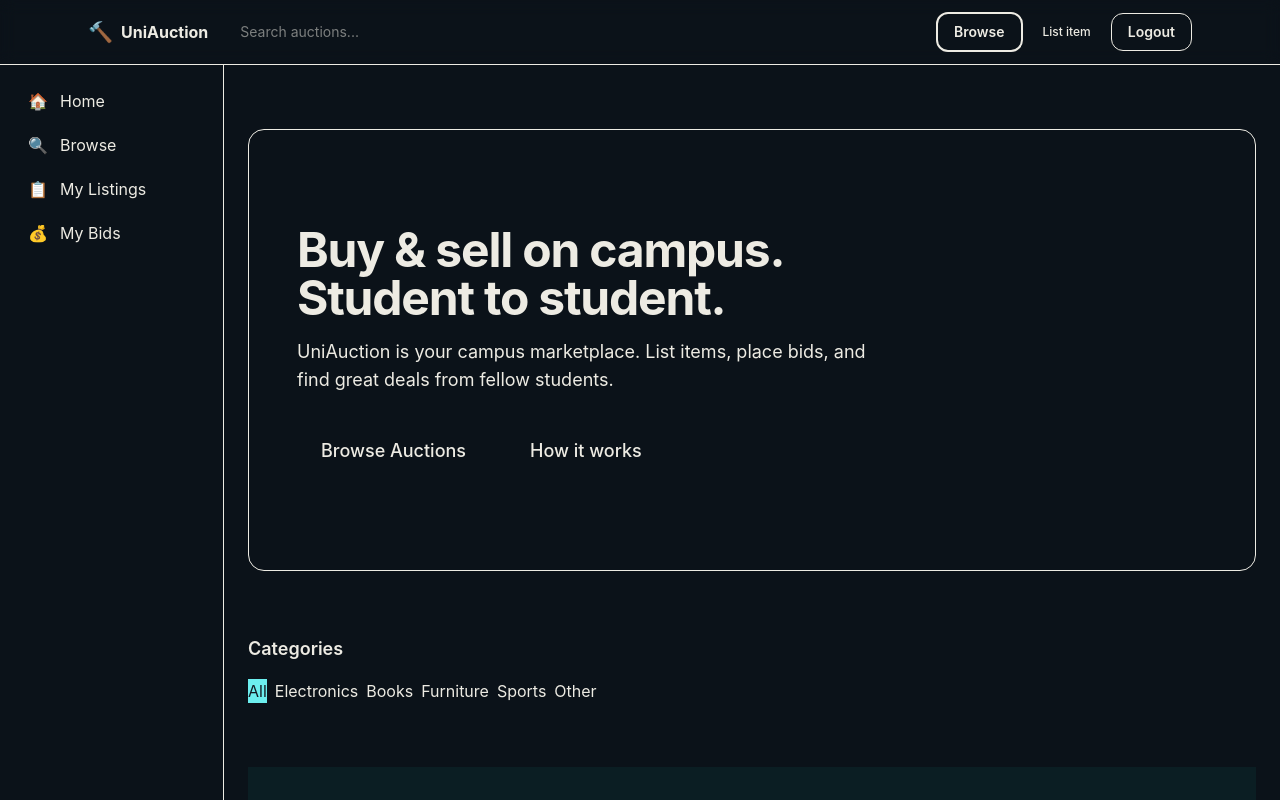
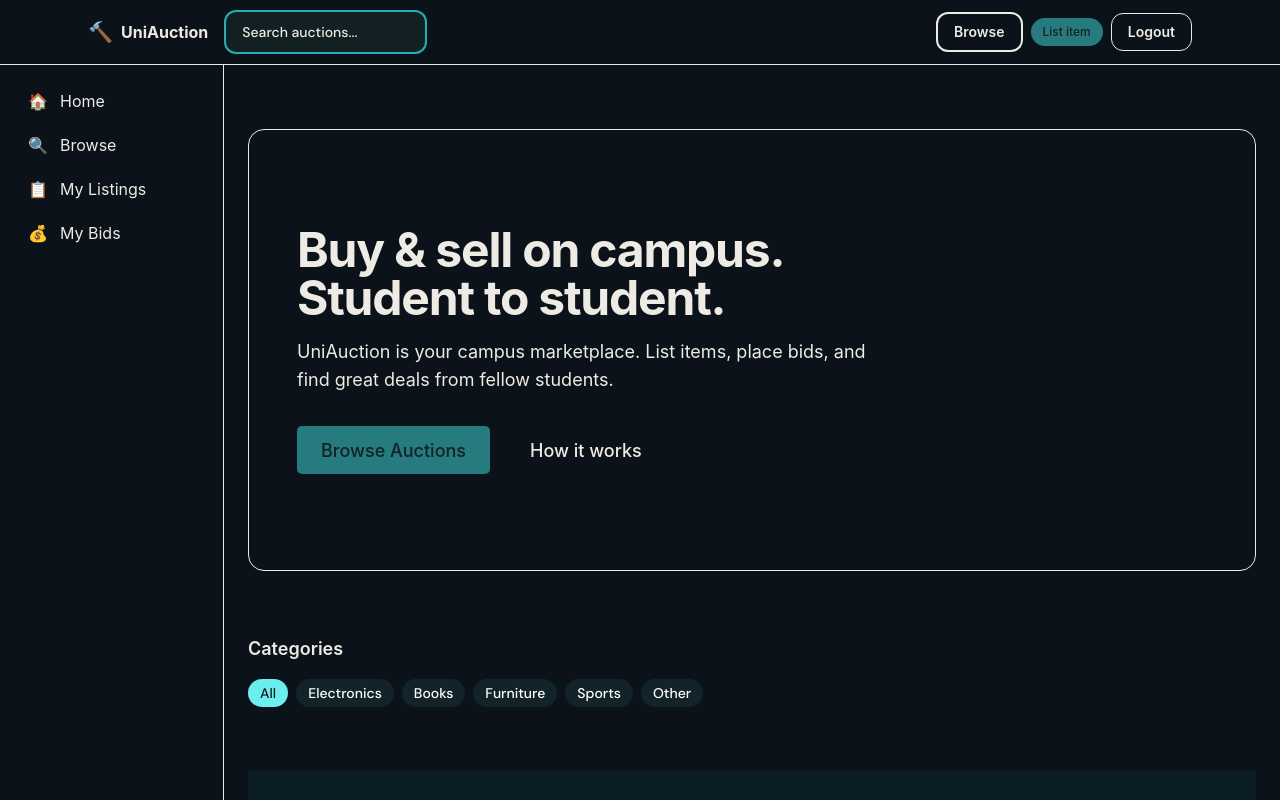
Before and after one commit to nonoyobussiness/student-online-auction-system, a React (Vite) app: page /home in a window 1280 px wide. Shown: the top 800 px of the page. Built offline with nearby package versions, Linux system fonts and the light colour scheme; a web font is replaced by a local one.

Commit message:
pls fucking pull before starting your code in your branch

```diff
--- a/src/App.tsx
+++ b/src/App.tsx
@@ -5,6 +5,10 @@ import ProtectedRoute from "./components/ProtectedRoute";
 import Home from "./pages/Home";
 import AuctionCardPreview from "./components/sections/AuctionCardPreview";
 import { LiveBidsPreview } from "./components/sections";
+import CardPreview from "./pages/CardPreview";
+import InputAndTagPreview from "./pages/InputAndTagPreview";
+import ButtonPreview from "./components/ui/ButtonPreview";
+import BadgePreview from "./components/ui/BadgePreview";
 
 
 export default function App() {
@@ -26,6 +30,11 @@ export default function App() {
       <Route path="/livebids" element={<LiveBidsPreview/>}/>
       <Route path="/auctioncard" element={<AuctionCardPreview/>}/>
 
+      <Route path="/card-preview" element={<CardPreview />} />
+      <Route path="/buttons" element={<ButtonPreview />} />
+      <Route path="/badges" element={<BadgePreview />} />
+      <Route path="/inputandtag" element={<InputAndTagPreview />} />
+
     </Routes>
   );
 }
--- a/src/index.css
+++ b/src/index.css
@@ -76,10 +76,24 @@
     background-color: hsl(var(--color-bg));
     color: hsl(var(--color-foreground));
   }
+
+  :root {
+    --btn-primary-bg: 182 54% 32%;
+    --btn-primary-text: 210 30% 12%;
+
+    --btn-secondary-bg: 50 20% 91%;
+    --btn-secondary-text: 182 54% 32%;
+
+    --btn-primary-bg-light: 180 100% 25%;
+    --btn-primary-text-light: 50 20% 91%;
+
+    --btn-secondary-bg-light: 210 30% 12%;
+    --btn-secondary-text-light: 182 54% 32%;
+  }
 }
 
 /* ============================================
-   TYPOGRAPHY
+   TYPOGRAPHY & UI COMPONENTS
    ============================================ */
 
 @layer components {
@@ -101,6 +115,58 @@
 
   .text-subtle {
     color: hsl(var(--color-subtle));
+  }
+
+  .ui-input {
+    font-family: "DM Sans", sans-serif;
+  }
+
+  .ui-input-light {
+    @apply bg-[#ECEBE4] border-2 border-[#20B2B2] text-[#131B23] text-left placeholder:text-[#131B23]/60;
+    @apply focus:bg-[#ECEBE4] focus:border-[#20B2B2] focus:ring-2 focus:ring-[#20B2B2]/35;
+    @apply disabled:bg-[#ECEBE4]/70 disabled:border-[#20B2B2]/55 disabled:text-[#131B23]/60 disabled:shadow-none;
+    box-shadow: 0 0 0 1px rgba(32, 178, 178, 1), 0 8px 18px rgba(32, 178, 178, 0.22);
+  }
+
+  .ui-input-dark {
+    @apply bg-[#132023] border-2 border-[#20B2B2] text-foreground text-left placeholder:text-subtle;
+    @apply focus:bg-[#1a2d31] focus:border-[#2ec4c4] focus:ring-2 focus:ring-[#20B2B2]/30;
+    @apply disabled:bg-[#132023]/40 disabled:border-[#20B2B2]/40;
+  }
+
+  .ui-tag {
+    @apply inline-flex items-center justify-center px-3 py-1 rounded-full text-sm font-normal text-center;
+    font-family: "DM Sans", sans-serif;
+  }
+
+  .tag-dark-main {
+    background: rgba(32, 178, 178, 1);
+    color: #131b23;
+  }
+  .tag-dark-normal {
+    background: rgba(53, 126, 126, 0.17);
+    color: #ffffff;
+  }
+  .tag-light-main {
+    background: rgba(32, 178, 178, 1);
+    color: #ffffff;
+  }
+  .tag-light-normal {
+    background: rgba(53, 126, 126, 0.17);
+    color: #131b23;
+  }
+
+  .tag-dark-main-hover:hover {
+    background: rgba(86, 224, 224, 1);
+  }
+  .tag-dark-normal-hover:hover {
+    background: rgba(53, 126, 126, 0.5);
+  }
+  .tag-light-main-hover:hover {
+    background: rgba(45, 148, 148, 1);
+  }
+  .tag-light-normal-hover:hover {
+    background: rgba(53, 126, 126, 0.33);
   }
 
   /* Live indicator dot (non-Tailwind ring + inset glow) */
```
